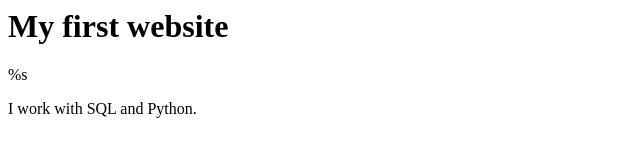
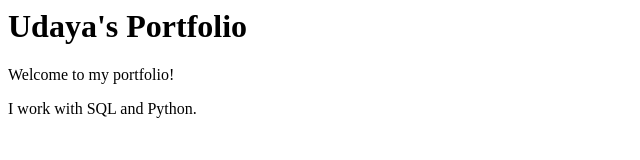
Before and after one commit to UdayaVaddi/git-practice, a plain HTML site: page index.html in a window 1280 px wide. Shown: the whole page, without its empty margins (0-640 px from the left). Drawn offline with Linux system fonts and the light colour scheme.

Commit message:
portfolio

```diff
--- a/index.html
+++ b/index.html
@@ -1,3 +1,3 @@
-<h1>My first website</h1>
-%s
+<h1>Udaya's Portfolio</h1>
+ <p>Welcome to my portfolio!</p>
  <p>I work with SQL and Python.</p>
```
